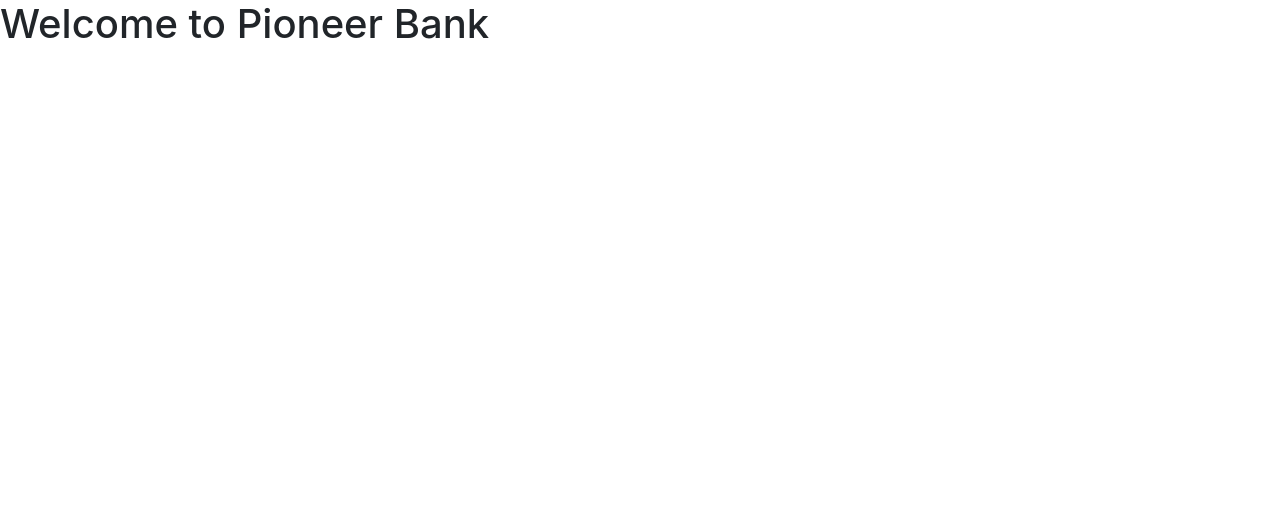
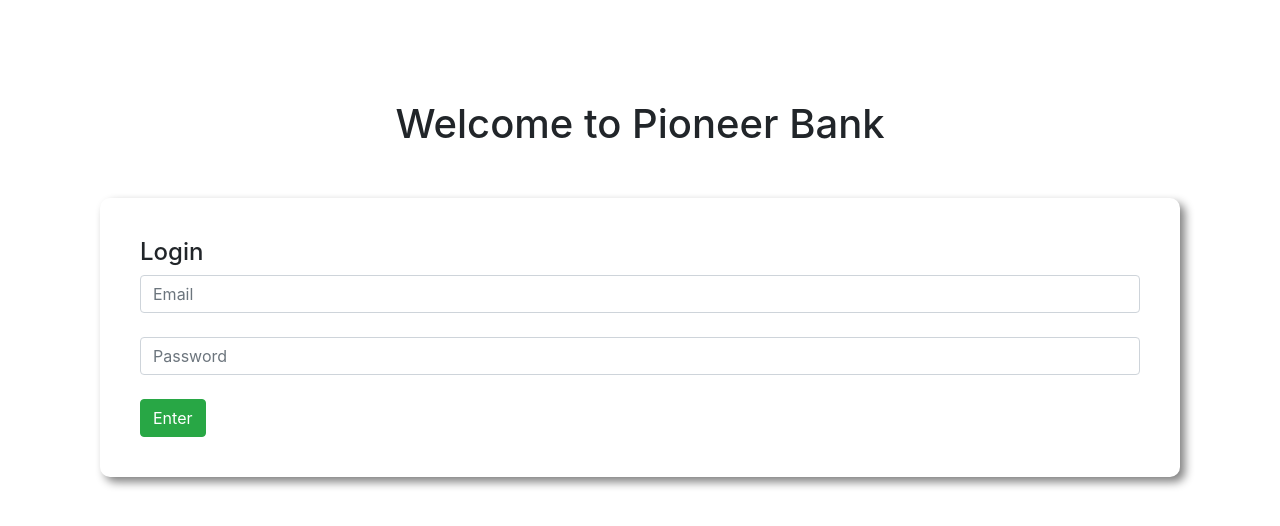
Before and after one commit to sourabhossain/Pioneer-Bank, a plain HTML site: page index.html in a window 1280 px wide. Drawn offline with Linux system fonts and the light colour scheme.

Commit message:
add login

```diff
--- a/css/style.css
+++ b/css/style.css
@@ -0,0 +1,10 @@
+body {
+    padding: 100px;
+}
+
+.submit-area {
+    margin-top: 50px;
+    border-radius: 10px;
+    box-shadow: 5px 5px 10px gray;
+    padding: 40px;
+}
--- a/index.html
+++ b/index.html
@@ -10,7 +10,18 @@
 
 <body>
 
-    <h1>Welcome to Pioneer Bank</h1>
+    <div id="login-area">
+        <h1 class="text-center">Welcome to Pioneer Bank</h1>
+
+        <div class="submit-area">
+            <h4>Login</h4>
+            <input type="email" placeholder="Email" class="form-control" name="email" required>
+            <br>
+            <input type="password" placeholder="Password" class="form-control" name="password" required>
+            <br>
+            <button class="btn btn-success">Enter</button>
+        </div>
+    </div>
 
     <script src="js/jquery-3.2.1.slim.min.js"></script>
     <script src="js/popper.min.js"></script>
```
